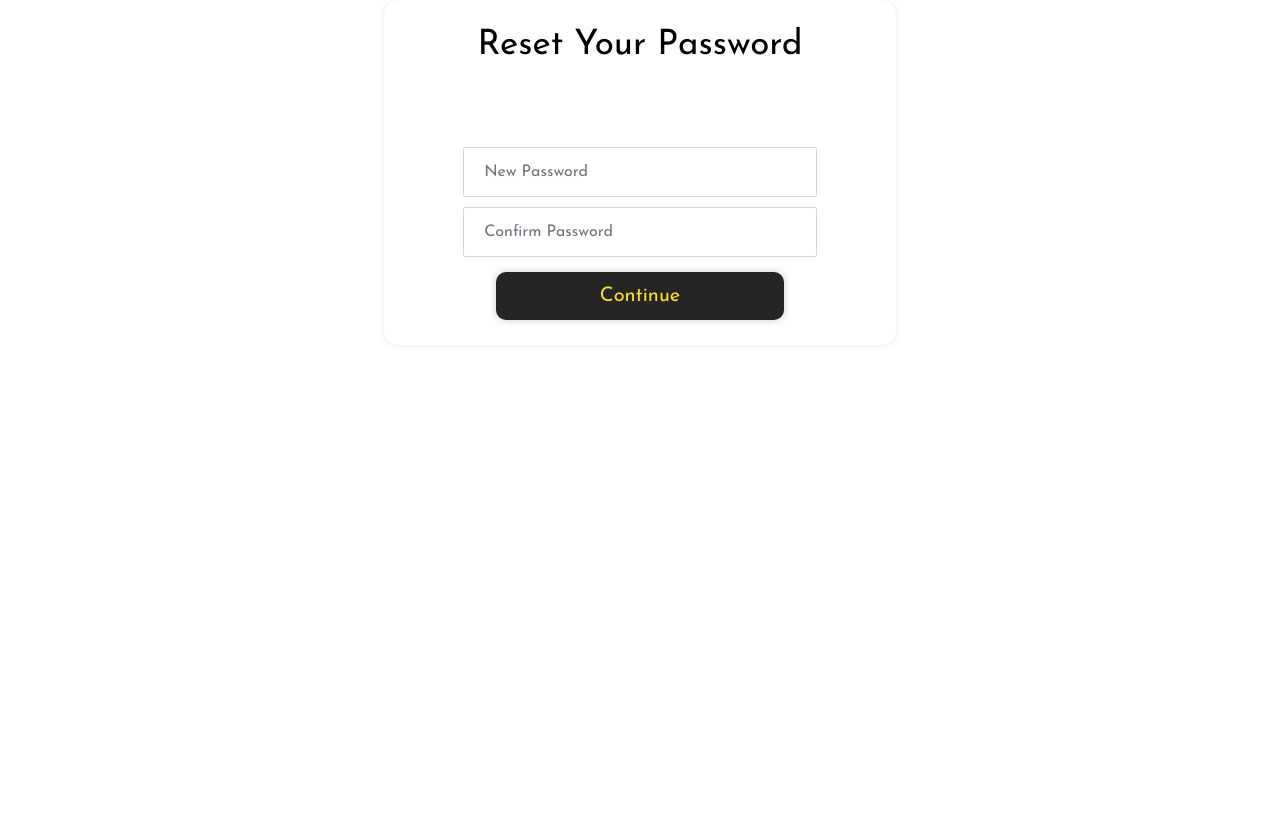
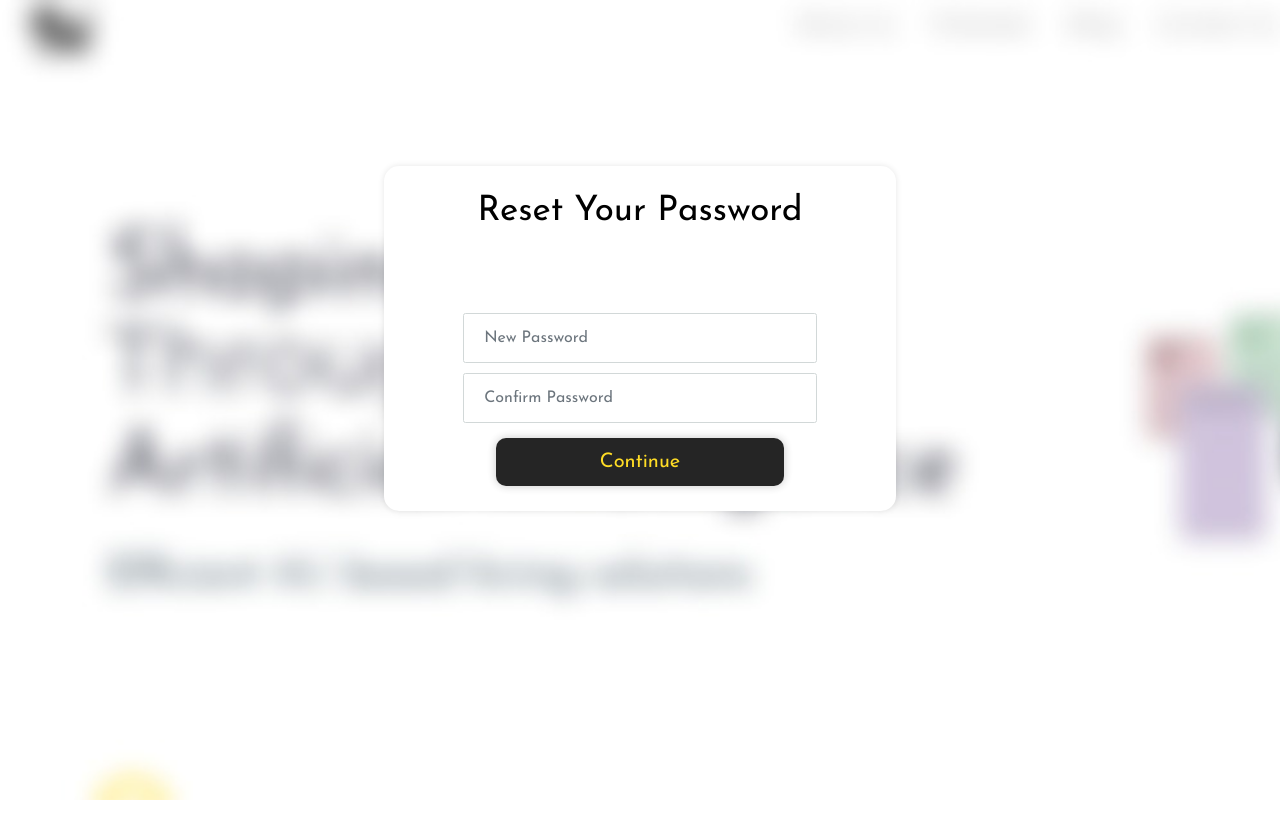
Before and after one commit to iamananya/numo-uno-project, a React (Create React App) app: page /forget in a window 1280 px wide. Built offline with nearby package versions, Linux system fonts and the light colour scheme.

Commit message:
Update style.css

```diff
--- a/src/components/css/style.css
+++ b/src/components/css/style.css
@@ -592,3 +592,11 @@ font-size:12px;
 font-family:Montserrat;
 text-align:left;
 }
+.xxyyzz {
+  width: 100%;
+  background-image: url(/images/IMG-20200706-WA0018.jpg);
+  background-repeat: no-repeat;
+  height: 100vh;
+  padding-top: 13%;
+  background-size: cover;
+}
```
